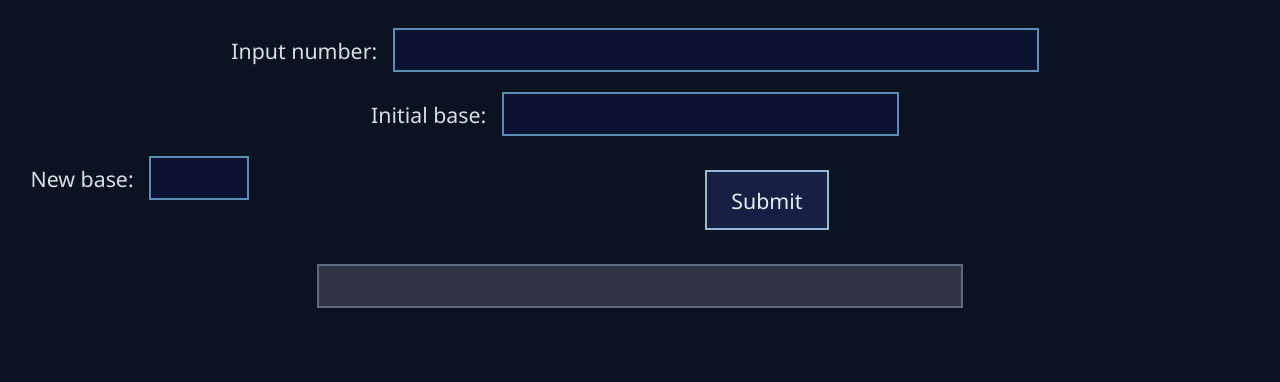
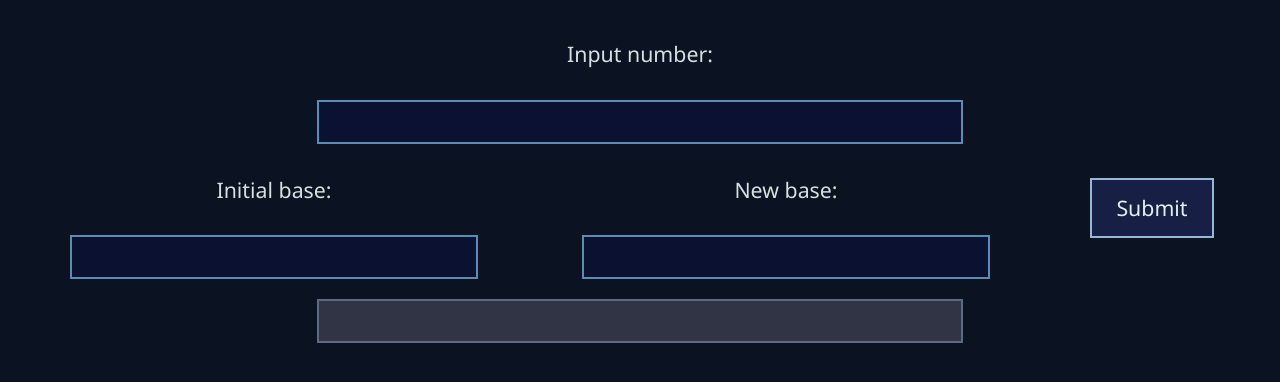
Before and after one commit to Grumpy-C/base-converter, a plain HTML site: page index.html in a window 1280 px wide. Drawn offline with Linux system fonts and the light colour scheme.

Commit message:
more layout fixes

```diff
--- a/index.css
+++ b/index.css
@@ -17,7 +17,6 @@ input {
     background-color: rgb(11, 18, 49);
     color: rgb(227, 238, 238);
     padding: 10px;
-    width: 30%;
     margin: 10px;
 }
 
--- a/index.html
+++ b/index.html
@@ -8,13 +8,16 @@
     <link rel="stylesheet" href="index.css">
 </head>
 <body>
-    Input number: <input type="textbox" id="inp"> <br>
-    <div>
-        Initial base: <input type="number" id="initbase" min="2" max="36"> <br>
+    <p> Input number: </p>
+    <input type="textbox" id="inp"> <br>
+    <div style="float:left; width: 40vw;">
+        <p> Initial base: </p>
+        <input type="number" id="initbase" min="2" max="36" style="width: 75%"> <br>
     </div>
 
-    <div style="float:left;">
-        New base: <input type="number" id="newbase" min="2" max="36"> <br>
+    <div style="float:left; width: 40vw;">
+        <p> New base: </p>
+        <input type="number" id="newbase" min="2" max="36" style="width: 75%"> <br>
     </div>
     <button id="submit">Submit</button> <br>
     <input type="readonly" id="out" disabled="true">
```
